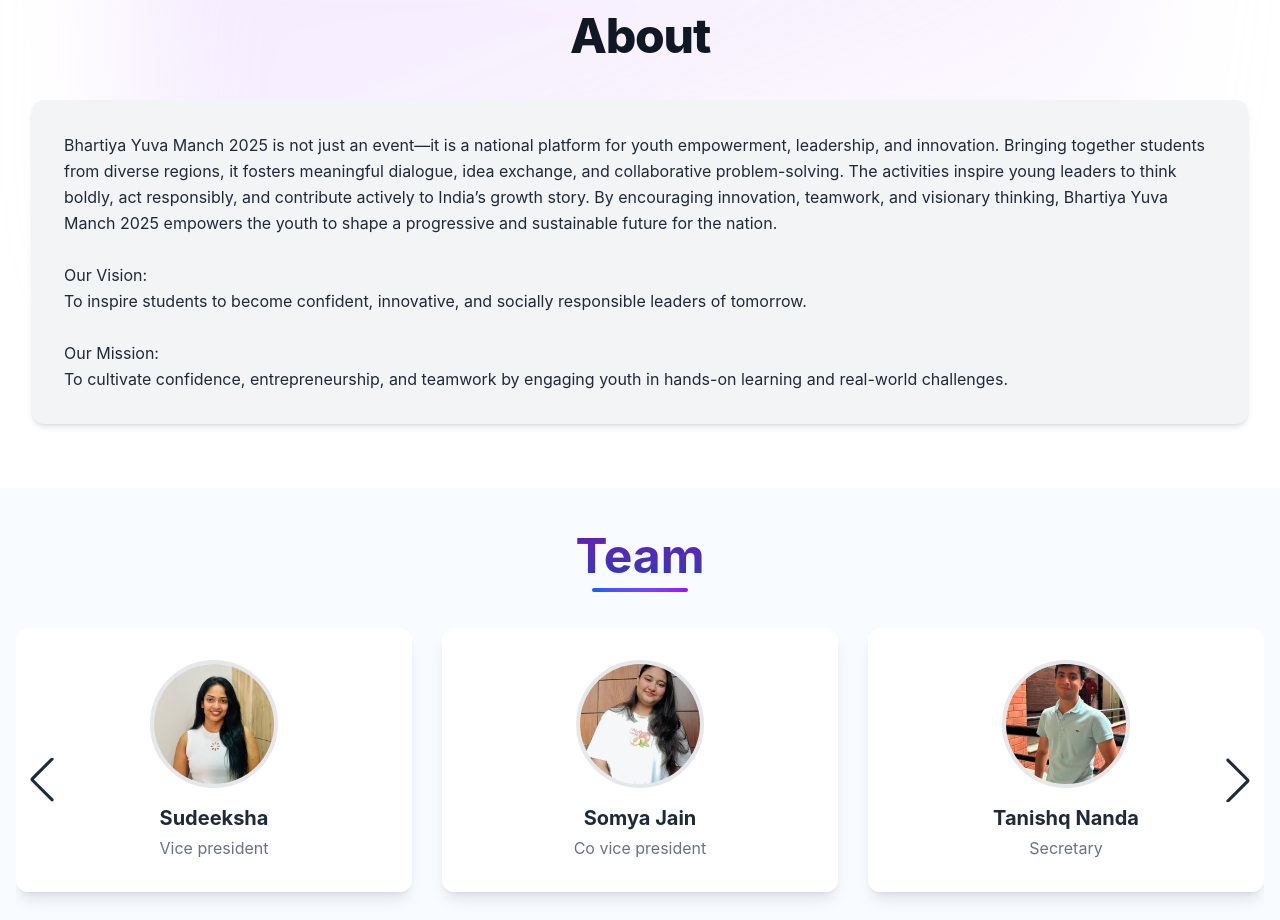
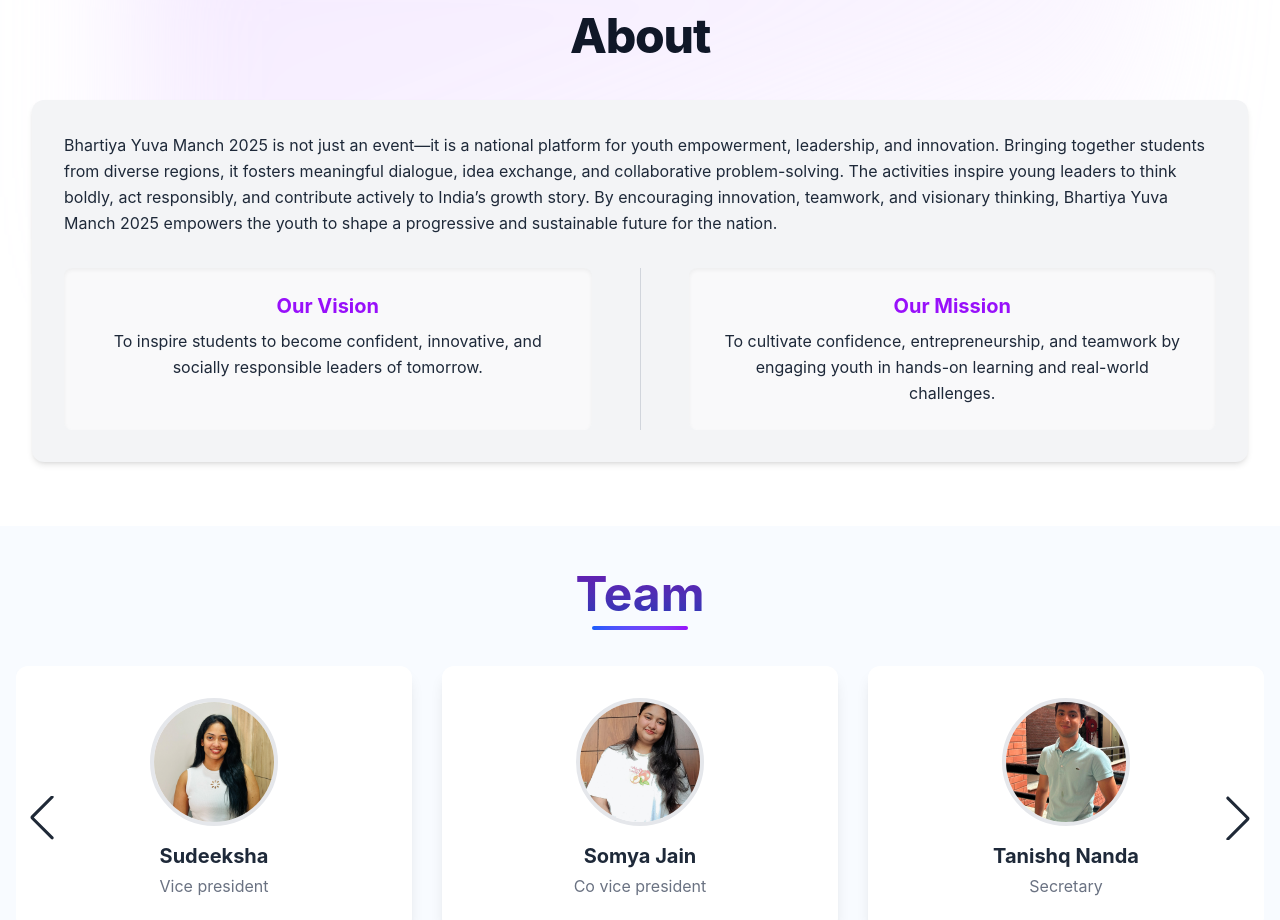
Before and after one commit to rudraksh-sharma-1/bhartiya-yuva-manch-2025, a Next.js app: page / in a window 1280 px wide. Shown: the part 840-1760 px from the top of the page. Built offline with nearby package versions, Linux system fonts and the light colour scheme; no server answers.

Commit message:
About section changed

```diff
--- a/src/components/about.tsx
+++ b/src/components/about.tsx
@@ -1,6 +1,5 @@
 'use client';
 import React from "react";
-import { FaUsers, FaGraduationCap } from "react-icons/fa";
 import { Container } from "./container";
 import { motion } from "motion/react";
 import { easeOut } from "framer-motion";
@@ -31,7 +30,7 @@ const About = () => {
             tabIndex={0}
             aria-label="About the Summer School Card"
           >
-            <p className="text-sm sm:text-base text-gray-800 dark:text-gray-300 leading-relaxed">
+            <p className="text-sm sm:text-base text-gray-800 dark:text-gray-300 leading-relaxed mb-8">
               Bhartiya Yuva Manch 2025 is not just an event—it is a national platform for youth
               empowerment, leadership, and innovation. Bringing together students from diverse regions,
               it fosters meaningful dialogue, idea exchange, and collaborative problem-solving.
@@ -39,19 +38,30 @@ const About = () => {
               and contribute actively to India’s growth story. By encouraging innovation, teamwork, and
               visionary thinking, Bhartiya Yuva Manch 2025 empowers the youth to shape a progressive
               and sustainable future for the nation.
-              <br />
-              <br />
-              Our Vision:
-              <br />
+            </p>
 
-              To inspire students to become confident, innovative, and socially responsible leaders of tomorrow.
-              <br />
-              <br />
-              Our Mission:
-              <br />
+            <div className="flex flex-col md:flex-row md:justify-between gap-8 md:gap-12 items-stretch text-center">
+              <div className="flex-1 bg-white/50 dark:bg-gray-700 rounded-lg p-6 shadow-inner">
+                <h3 className="text-lg sm:text-xl font-bold text-purple-600 dark:text-purple-300 mb-2">
+                  Our Vision
+                </h3>
+                <p className="text-sm sm:text-base text-gray-800 dark:text-gray-300 leading-relaxed">
+                  To inspire students to become confident, innovative, and socially responsible leaders of tomorrow.
+                </p>
+              </div>
 
-              To cultivate confidence, entrepreneurship, and teamwork by engaging youth in hands-on learning and real-world challenges.
-            </p>
+              <div className="hidden md:block w-px bg-gray-300 dark:bg-gray-600" />
+              <div className="block md:hidden h-px bg-gray-300 dark:bg-gray-600" />
+
+              <div className="flex-1 bg-white/50 dark:bg-gray-700 rounded-lg p-6 shadow-inner">
+                <h3 className="text-lg sm:text-xl font-bold text-purple-600 dark:text-purple-300 mb-2">
+                  Our Mission
+                </h3>
+                <p className="bold text-sm sm:text-base text-gray-800 dark:text-gray-300 leading-relaxed">
+                  To cultivate confidence, entrepreneurship, and teamwork by engaging youth in hands-on learning and real-world challenges.
+                </p>
+              </div>
+            </div>
           </motion.article>
         </div>
       </Container>
```
